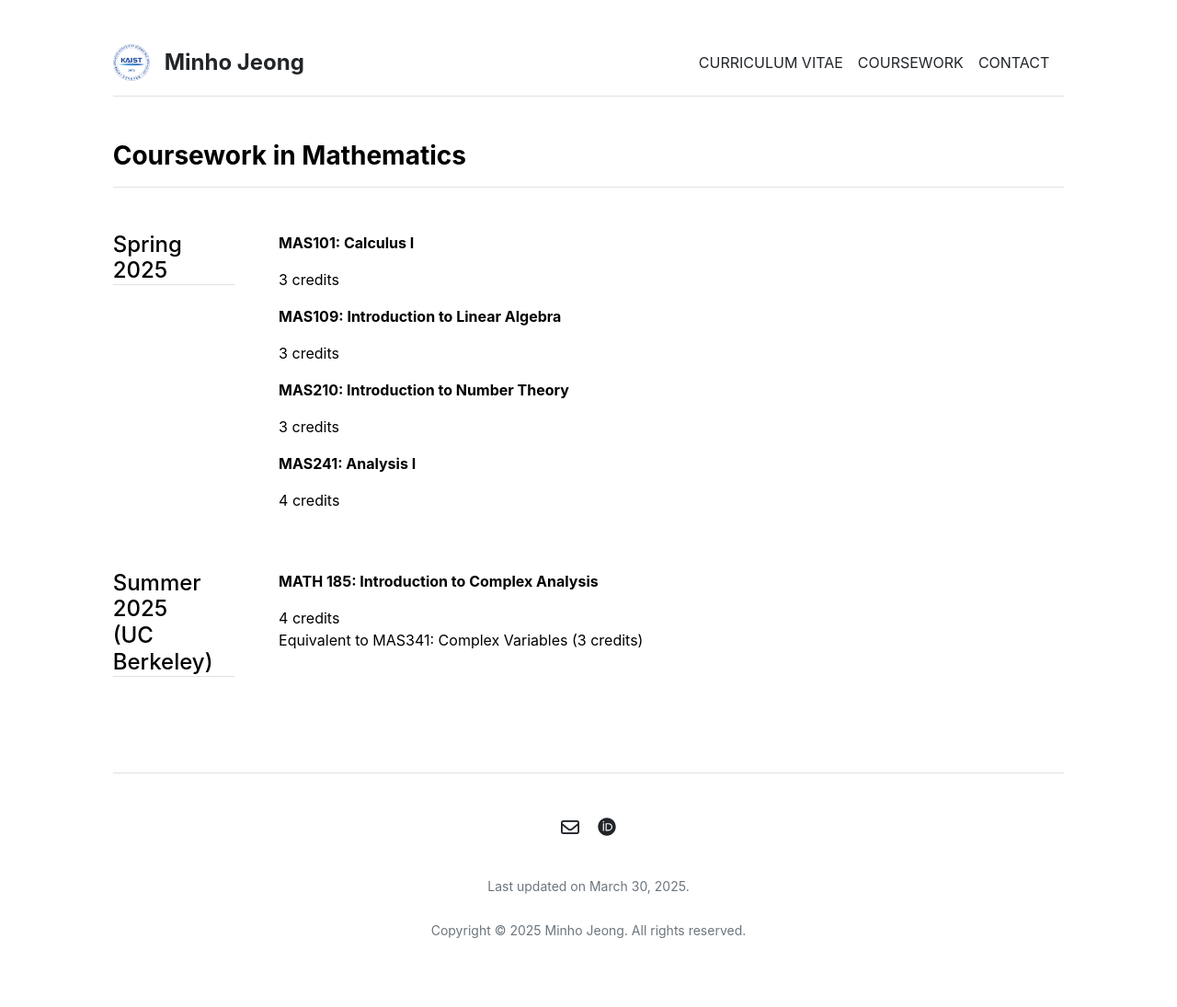
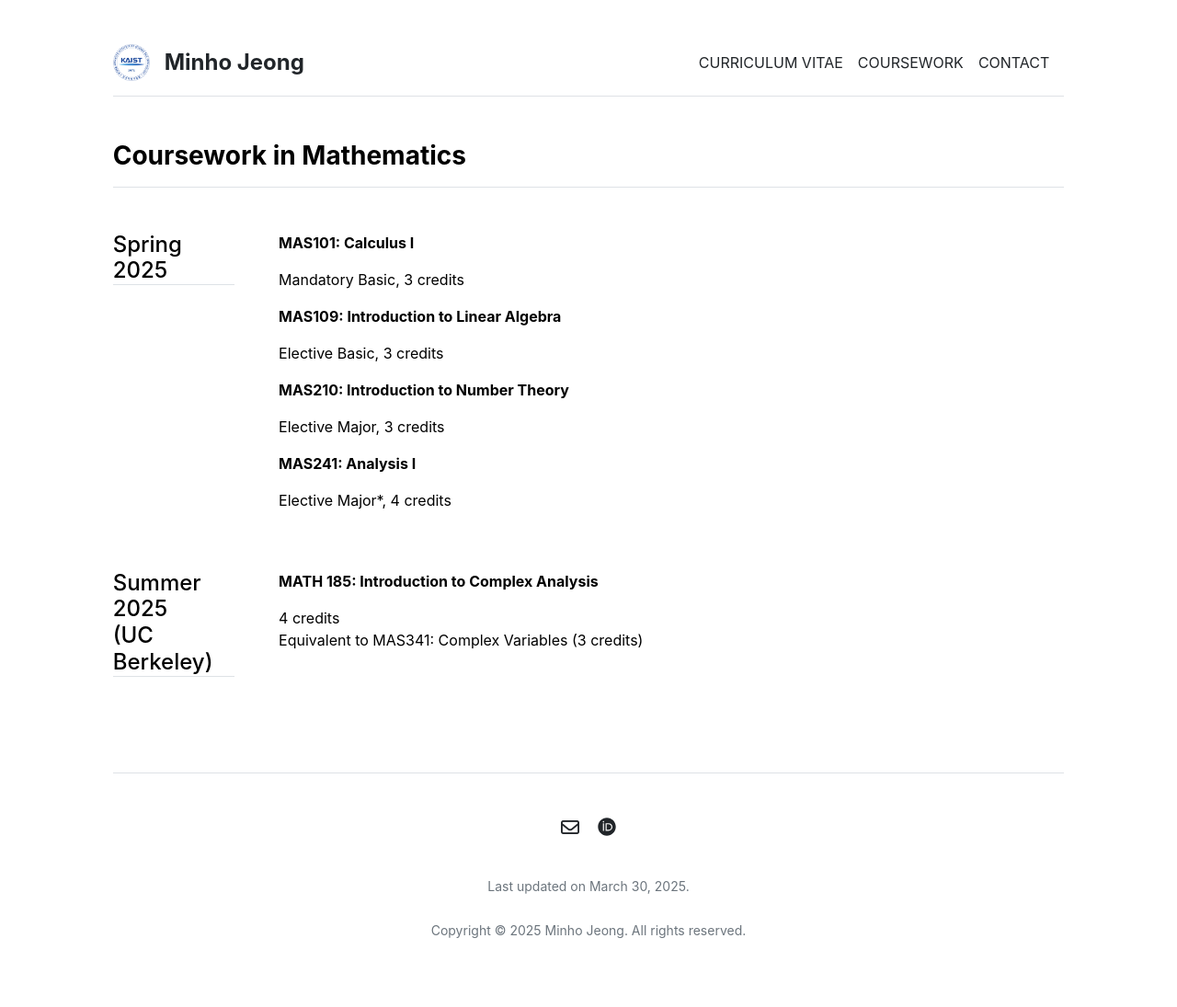
Before and after one commit to mino-jeong/mino-jeong.github.io, a Jekyll site: the page built from coursework.md, in a window 1280 px wide. Shown: the whole page at 92% size. Built offline with Jekyll 4.4.1, drawn with Linux system fonts in a browser that asks for light colours.

Commit message:
Update s25.yml

```diff
--- a/_data/coursework/s25.yml
+++ b/_data/coursework/s25.yml
@@ -1,11 +1,11 @@
 - title: 'MAS101: Calculus I'
-  description: '3 credits'
+  description: 'Mandatory Basic, 3 credits'
 
 - title: 'MAS109: Introduction to Linear Algebra'
-  description: '3 credits'
+  description: 'Elective Basic, 3 credits'
 
 - title: 'MAS210: Introduction to Number Theory'
-  description: '3 credits'
+  description: 'Elective Major, 3 credits'
 
 - title: 'MAS241: Analysis I'
-  description: '4 credits'
+  description: 'Elective Major*, 4 credits'
```
